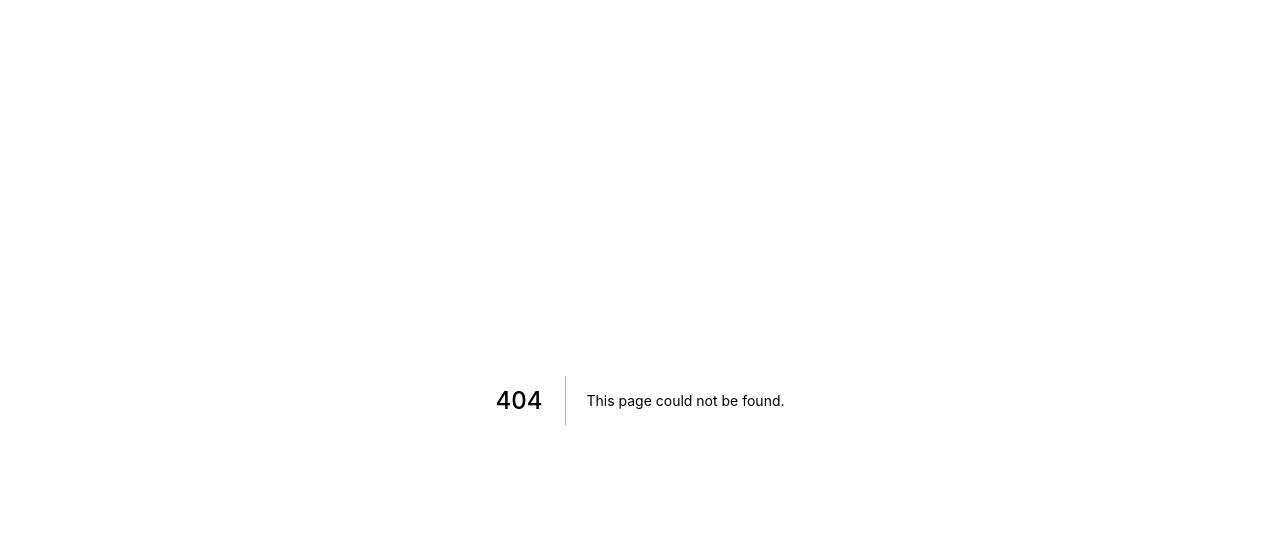
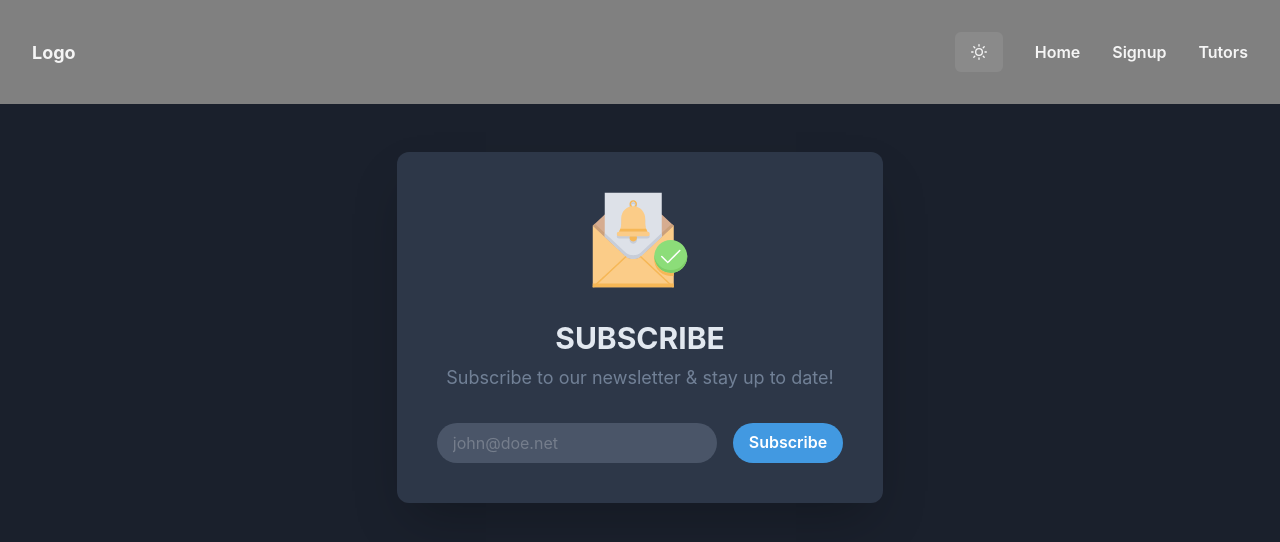
Before and after one commit to ElianMalessy/tutoring, a Next.js app: page /signup in a window 1280 px wide. Before the commit this address had no page. Shown: the top 542 px of the page. Built offline with nearby package versions, Linux system fonts and the light colour scheme.

Commit message:
styling changes

```diff
--- a/src/components/WhatWeDo/Classes.js
+++ b/src/components/WhatWeDo/Classes.js
@@ -0,0 +1,6 @@
+import React from 'react';
+
+export default function Classes() {
+  // make the steve jobs quote and the stuff under it animate in, swoop in from left to right
+  return <div>C</div>;
+}
--- a/src/components/navbar/Navbar.js
+++ b/src/components/navbar/Navbar.js
@@ -14,7 +14,6 @@ export default function Navbar() {
       justify='space-between'
       wrap='wrap'
       w='100%'
-      mb={8}
       p={8}
       bg={['grey']}
       position='sticky'
--- /dev/null
+++ b/src/components/newsletter/Newsletter.js
@@ -0,0 +1,117 @@
+import { Stack, Heading, Text, Input, Button, Icon, useColorModeValue, createIcon } from '@chakra-ui/react';
+import { Fragment } from 'react';
+export default function CardWithIllustration() {
+  return (
+    <Fragment>
+      <Stack
+        boxShadow={'2xl'}
+        bg={useColorModeValue('white', 'gray.700')}
+        rounded={'xl'}
+        p={10}
+        spacing={8}
+        align={'center'}
+      >
+        <Icon as={NotificationIcon} w={24} h={24} />
+        <Stack align={'center'} spacing={2}>
+          <Heading textTransform={'uppercase'} fontSize={'3xl'} color={useColorModeValue('gray.800', 'gray.200')}>
+            Subscribe
+          </Heading>
+          <Text fontSize={'lg'} color={'gray.500'}>
+            Subscribe to our newsletter & stay up to date!
+          </Text>
+        </Stack>
+        <Stack spacing={4} direction={{ base: 'column', md: 'row' }} w={'full'}>
+          <Input
+            type={'text'}
+            placeholder={'john@doe.net'}
+            color={useColorModeValue('gray.800', 'gray.200')}
+            bg={useColorModeValue('gray.100', 'gray.600')}
+            rounded={'full'}
+            border={0}
+            _focus={{
+              bg: useColorModeValue('gray.200', 'gray.800'),
+              outline: 'none'
+            }}
+          />
+          <Button
+            bg={'blue.400'}
+            rounded={'full'}
+            color={'white'}
+            flex={'1 0 auto'}
+            _hover={{ bg: 'blue.500' }}
+            _focus={{ bg: 'blue.500' }}
+          >
+            Subscribe
+          </Button>
+        </Stack>
+      </Stack>
+    </Fragment>
+  );
+}
+
+const NotificationIcon = createIcon({
+  displayName: 'Notification',
+  viewBox: '0 0 128 128',
+  path: (
+    <g id='Notification'>
+      <rect className='cls-1' x='1' y='45' fill={'#fbcc88'} width='108' height='82' />
+      <circle className='cls-2' fill={'#8cdd79'} cx='105' cy='86' r='22' />
+      <rect className='cls-3' fill={'#f6b756'} x='1' y='122' width='108' height='5' />
+      <path
+        className='cls-4'
+        fill={'#7ece67'}
+        d='M105,108A22,22,0,0,1,83.09,84a22,22,0,0,0,43.82,0A22,22,0,0,1,105,108Z'
+      />
+      <path fill={'#f6b756'} className='cls-3' d='M109,107.63v4A22,22,0,0,1,83.09,88,22,22,0,0,0,109,107.63Z' />
+      <path className='cls-5' fill={'#d6ac90'} d='M93,30l16,15L65.91,84.9a16,16,0,0,1-21.82,0L1,45,17,30Z' />
+      <path
+        className='cls-6'
+        fill={'#cba07a'}
+        d='M109,45,65.91,84.9a16,16,0,0,1-21.82,0L1,45l2.68-2.52c43.4,40.19,41.54,39.08,45.46,40.6A16,16,0,0,0,65.91,79.9l40.41-37.42Z'
+      />
+      <path
+        className='cls-7'
+        fill={'#dde1e8'}
+        d='M93,1V59.82L65.91,84.9a16,16,0,0,1-16.77,3.18C45.42,86.64,47,87.6,17,59.82V1Z'
+      />
+      <path
+        className='cls-8'
+        fill={'#c7cdd8'}
+        d='M74,56c-3.56-5.94-3-10.65-3-17.55a16.43,16.43,0,0,0-12.34-16,5,5,0,1,0-7.32,0A16,16,0,0,0,39,38c0,7.13.59,12-3,18a3,3,0,0,0,0,6H50.41a5,5,0,1,0,9.18,0H74a3,3,0,0,0,0-6ZM53.2,21.37a3,3,0,1,1,3.6,0,1,1,0,0,0-.42.7,11.48,11.48,0,0,0-2.77,0A1,1,0,0,0,53.2,21.37Z'
+      />
+      <path
+        className='cls-3'
+        fill={'#f6b756'}
+        d='M46.09,86.73,3,127H1v-1c6-5.62-1.26,1.17,43.7-40.78A1,1,0,0,1,46.09,86.73Z'
+      />
+      <path
+        className='cls-3'
+        fill={'#f6b756'}
+        d='M109,126v1h-2L63.91,86.73a1,1,0,0,1,1.39-1.49C111,127.85,103.11,120.51,109,126Z'
+      />
+      <path
+        className='cls-8'
+        fill={'#c7cdd8'}
+        d='M93,54.81v5L65.91,84.9a16,16,0,0,1-16.77,3.18C45.42,86.64,47,87.6,17,59.82v-5L44.09,79.9a16,16,0,0,0,21.82,0Z'
+      />
+      <path
+        className='cls-9'
+        fill={'#fff'}
+        d='M101,95c-.59,0-.08.34-8.72-8.3a1,1,0,0,1,1.44-1.44L101,92.56l15.28-15.28a1,1,0,0,1,1.44,1.44C100.21,96.23,101.6,95,101,95Z'
+      />
+      <path
+        className='cls-3'
+        fill={'#f6b756'}
+        d='M56.8,18.38a3,3,0,1,0-3.6,0A1,1,0,0,1,52,20,5,5,0,1,1,58,20,1,1,0,0,1,56.8,18.38Z'
+      />
+      <path
+        className='cls-1'
+        fill={'#fbcc88'}
+        d='M71,42.17V35.45c0-8.61-6.62-16-15.23-16.43A16,16,0,0,0,39,35c0,7.33.58,12-3,18H74A21.06,21.06,0,0,1,71,42.17Z'
+      />
+      <path className='cls-3' fill={'#f6b756'} d='M74,53H36a21.36,21.36,0,0,0,1.86-4H72.14A21.36,21.36,0,0,0,74,53Z' />
+      <path className='cls-3' fill={'#f6b756'} d='M59.59,59a5,5,0,1,1-9.18,0' />
+      <path className='cls-1' fill={'#fbcc88'} d='M74,59H36a3,3,0,0,1,0-6H74a3,3,0,0,1,0,6Z' />
+    </g>
+  )
+});
--- /dev/null
+++ b/src/pages/signup.js
@@ -0,0 +1,21 @@
+import styles from '../../styles/Home.module.css';
+import CardWithIllustration from '../components/newsletter/Newsletter';
+import Navbar from '../components/navbar/Navbar';
+import { Fragment } from 'react';
+import { Flex, Stack } from '@chakra-ui/react';
+
+export default function signup() {
+  return (
+    <Fragment>
+      <Navbar />
+      <main>
+        <Flex justify={'center'} py={12}>
+          <Stack>
+            Google Form
+            <CardWithIllustration />
+          </Stack>
+        </Flex>
+      </main>
+    </Fragment>
+  );
+}
--- a/styles/Home.module.css
+++ b/styles/Home.module.css
@@ -22,6 +22,8 @@
 .title,
 .description {
   text-align: center;
+  z-index: 1;
+  width: 100vw;
 }
 
 .description {
```
Also changed, not shown: src/components/gridWithImage/GridWithImage.js (+20 -5 lines), src/pages/index.js (+13 -10 lines).
